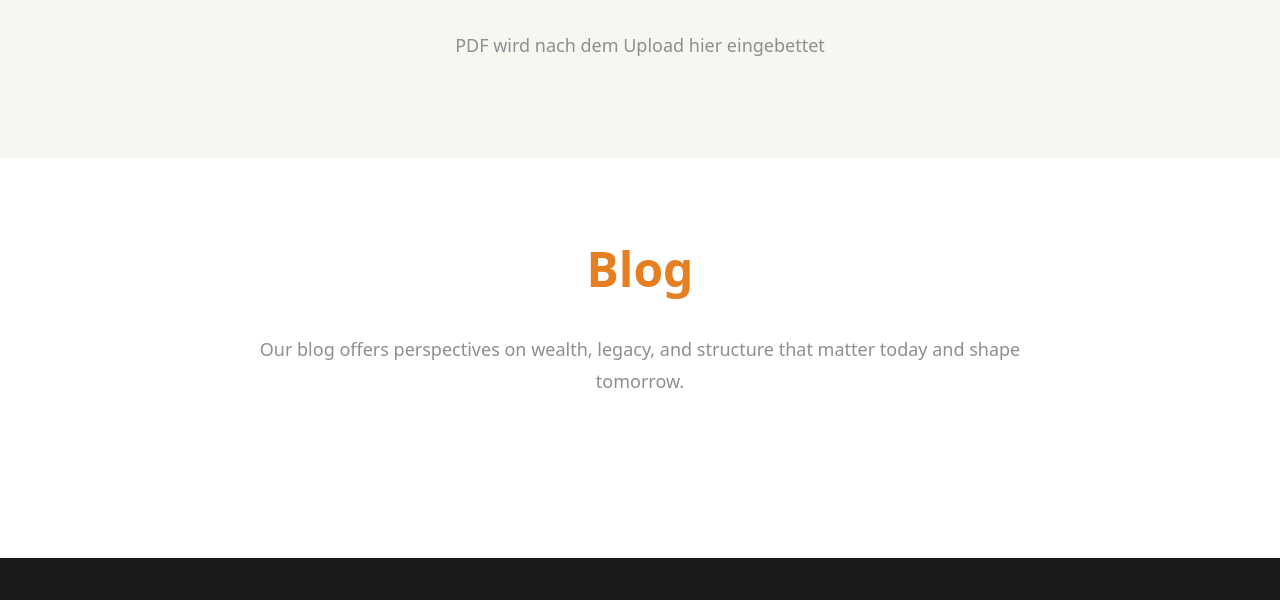
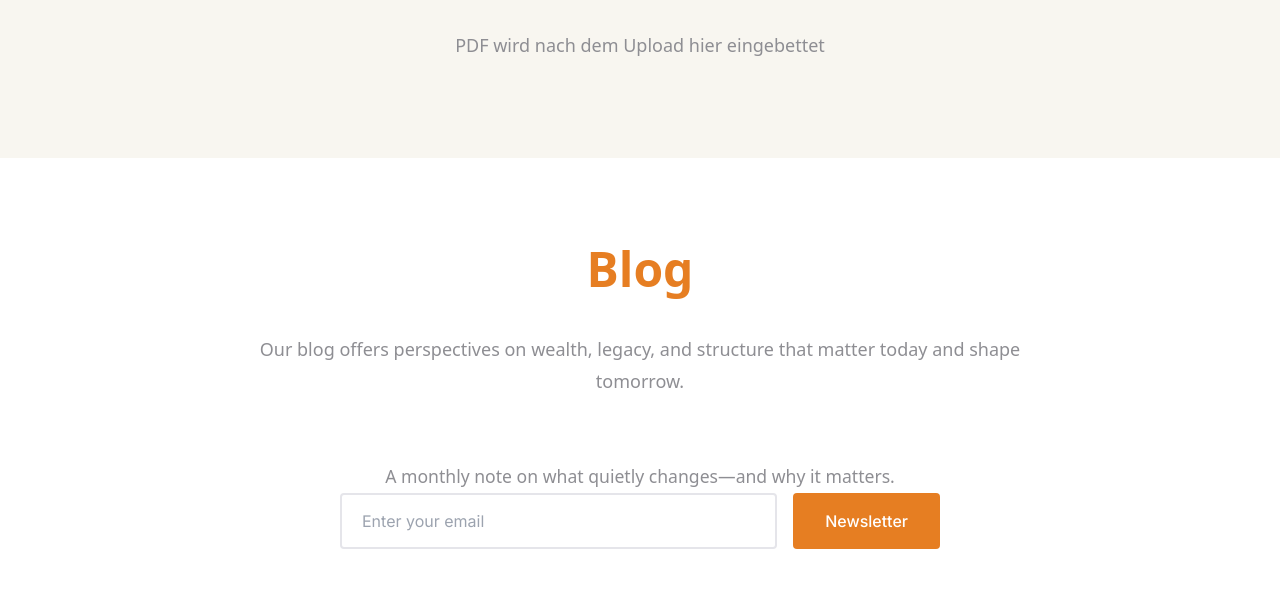
Before and after one commit to TRWStudent/Lumen10, a website built with Vite: page page2.html in a window 1280 px wide. Shown: the part 3078-3678 px from the top of the page. Built offline with nearby package versions, Linux system fonts and the light colour scheme; no server answers.

Commit message:
Updated page2.html

```diff
--- a/page2.html
+++ b/page2.html
@@ -348,6 +348,59 @@
       margin-bottom: 0;
     }
 
+    .newsletter-container {
+      max-width: 600px;
+      margin: var(--spacing-l) auto 0;
+      text-align: center;
+    }
+
+    .newsletter-tagline {
+      font-size: 1.1rem;
+      color: var(--charcoal);
+      margin-bottom: var(--spacing-m);
+      line-height: 1.6;
+    }
+
+    .newsletter-form {
+      display: flex;
+      gap: var(--spacing-s);
+      align-items: stretch;
+    }
+
+    .newsletter-input {
+      flex: 1;
+      padding: 14px 20px;
+      border: 2px solid var(--light-grey);
+      border-radius: 4px;
+      font-size: 16px;
+      font-family: 'Inter', sans-serif;
+      transition: border-color 0.3s ease;
+    }
+
+    .newsletter-input:focus {
+      outline: none;
+      border-color: var(--orange);
+    }
+
+    .newsletter-button {
+      padding: 14px 32px;
+      background-color: var(--orange);
+      color: var(--white);
+      border: none;
+      border-radius: 4px;
+      font-weight: 500;
+      cursor: pointer;
+      transition: all 0.3s ease;
+      font-family: 'Inter', sans-serif;
+      font-size: 16px;
+      white-space: nowrap;
+    }
+
+    .newsletter-button:hover {
+      background-color: #d35400;
+      transform: translateY(-2px);
+    }
+
     @media (max-width: 768px) {
       h1 {
         font-size: 40px;
@@ -396,6 +449,14 @@
 
       .services-grid {
         grid-template-columns: 1fr;
+      }
+
+      .newsletter-form {
+        flex-direction: column;
+      }
+
+      .newsletter-button {
+        width: 100%;
       }
     }
   </style>
@@ -515,8 +576,21 @@
 
     <section id="section-4" class="page-section">
       <div class="section-container">
-        <h2>Blog </h2>
+        <h2>Blog</h2>
         <p>Our blog offers perspectives on wealth, legacy, and structure that matter today and shape tomorrow.</p>
+
+        <div class="newsletter-container">
+          <p class="newsletter-tagline">A monthly note on what quietly changes—and why it matters.</p>
+          <form class="newsletter-form" onsubmit="event.preventDefault();">
+            <input
+              type="email"
+              class="newsletter-input"
+              placeholder="Enter your email"
+              required
+            />
+            <button type="submit" class="newsletter-button">Newsletter</button>
+          </form>
+        </div>
       </div>
     </section>
 
```
